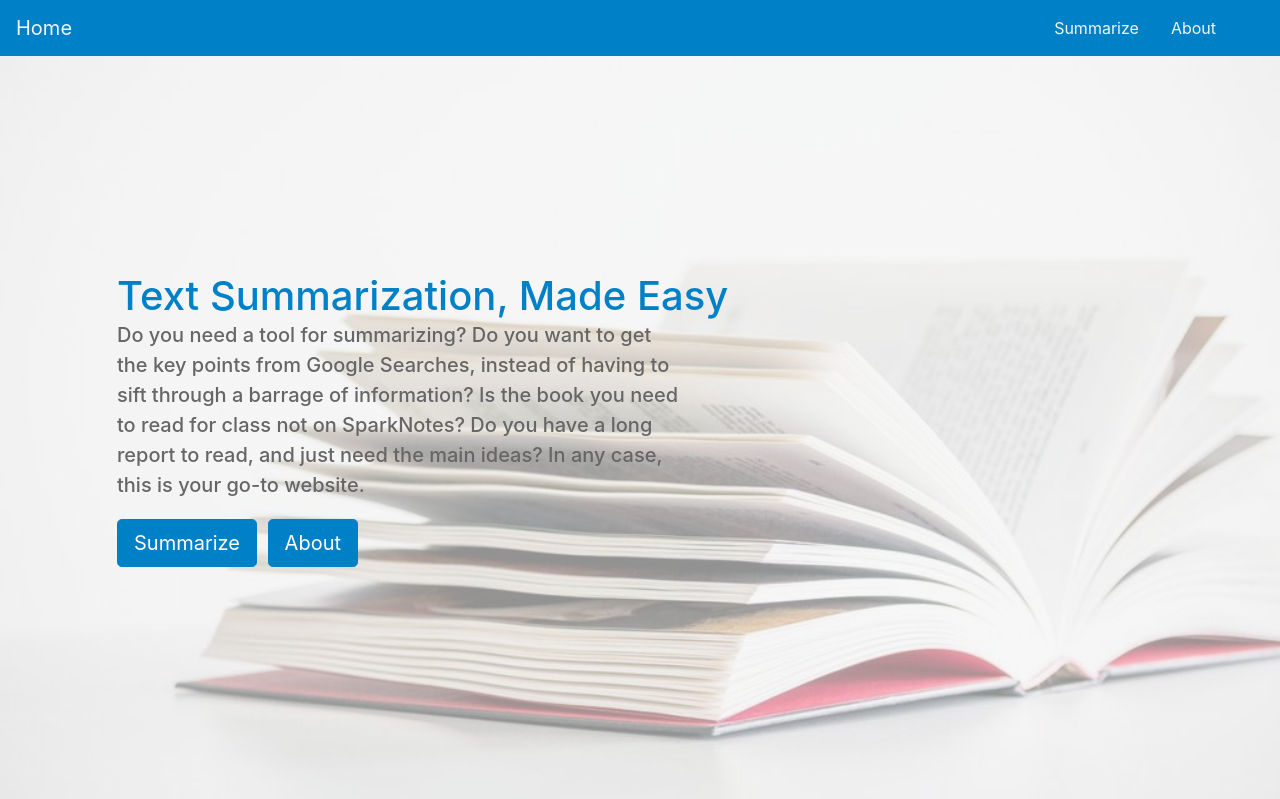
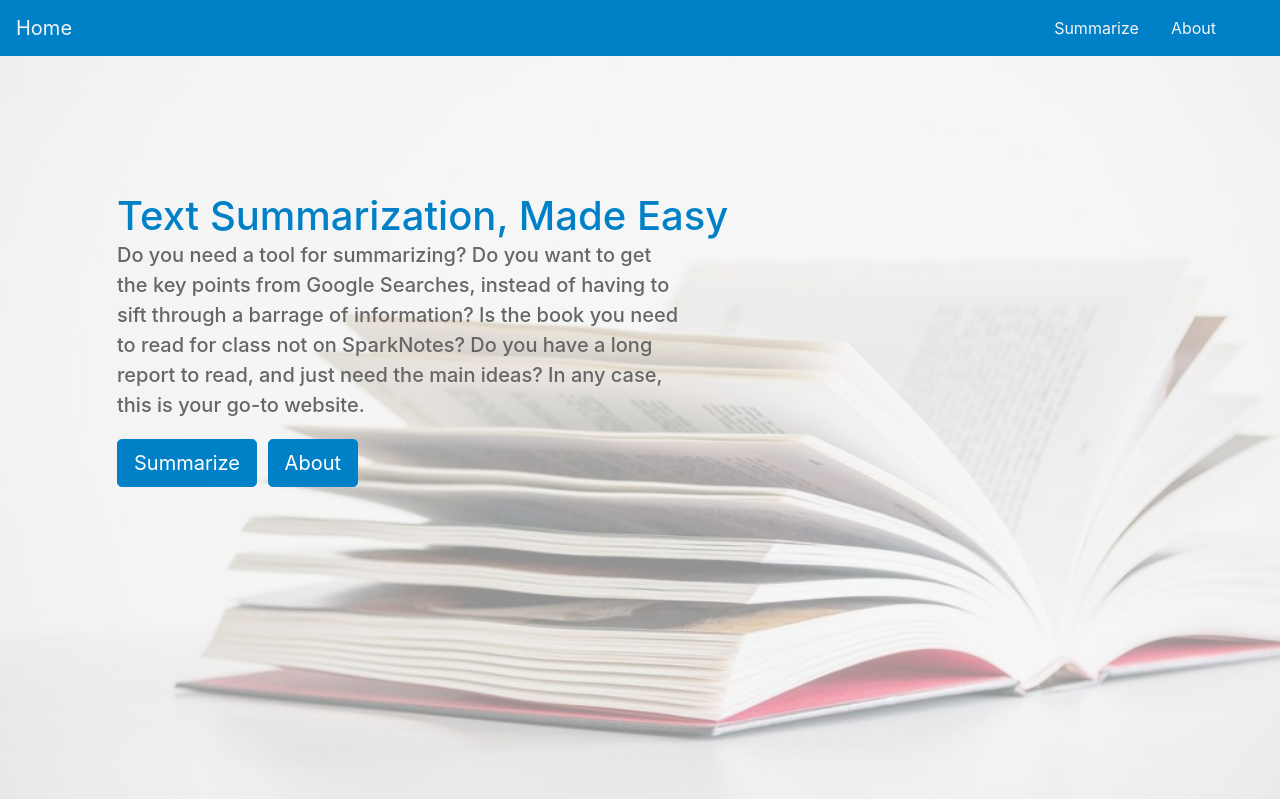
Before and after one commit to AndySheu/CalHacks2018, a Flask app: page / in a window 1280 px wide. Shown: the top 799 px of the page. Run offline with Flask 2, Linux system fonts and the light colour scheme; some libraries are stand-ins or nearby versions.

Commit message:
Move description

```diff
--- a/static/css/main.css
+++ b/static/css/main.css
@@ -31,7 +31,7 @@ background-color:#007bff!important
 
 .description{
     position: absolute;
-    top: 30%;
+    top: 20%;
     margin: auto;
     padding: 2em;
 }
```
